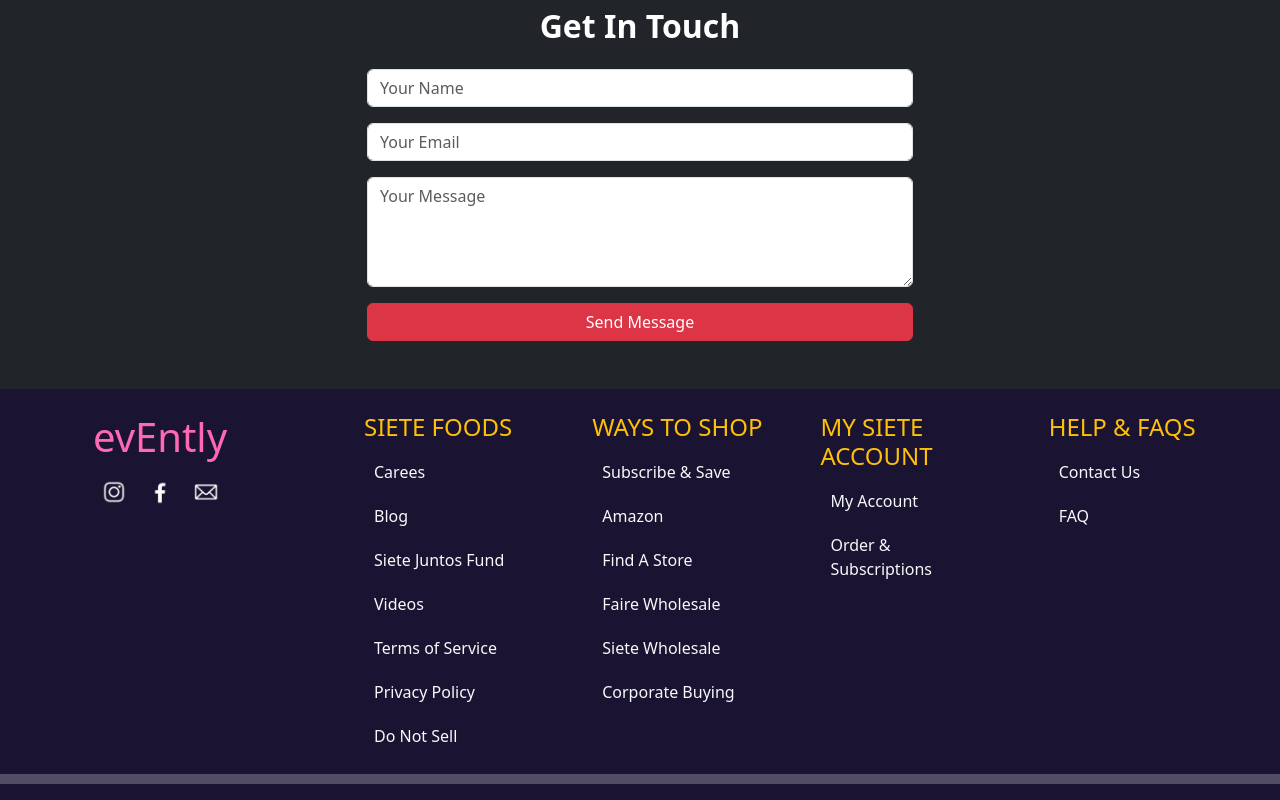
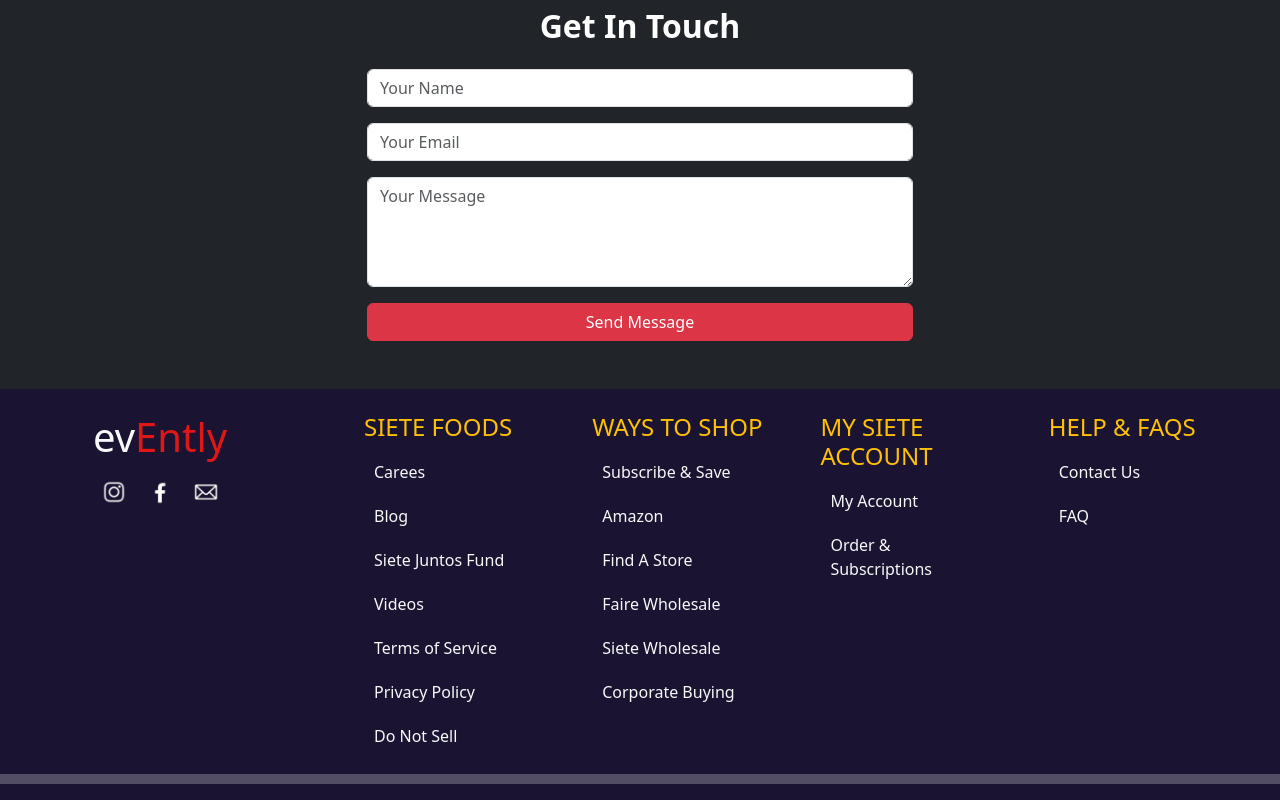
Before and after one commit to itsmevikas1009/evently, a React (Vite) app in the folder evently-client/: page / in a window 1280 px wide. Shown: the part 3741-4541 px from the top of the page. Built offline with nearby package versions, Linux system fonts and the light colour scheme.

Commit message:
Footer evEntly color change

```diff
--- a/evently-client/src/components/Footer.jsx
+++ b/evently-client/src/components/Footer.jsx
@@ -7,7 +7,7 @@
   return (
     <div className='row d-flex mx-auto text-light pt-4' style={{ backgroundColor: "#1A1331" }}>
       <div className='col-md-3 d-flex flex-column align-items-center pb-5 gap-2'>
-        <h1 style={{ color: "#ff69b4" }} className="">evEntly</h1>
+        <h1 style={{ color: "#e11717ff" }} className=""><span className='text-light'>ev</span>Ently</h1>
         <div className="social-media d-flex gap-3">
           <img style={{ cursor: "pointer" }} src={insta} width={30} />
           <img style={{ cursor: "pointer" }} src={facebookicon} width={30} />
```
